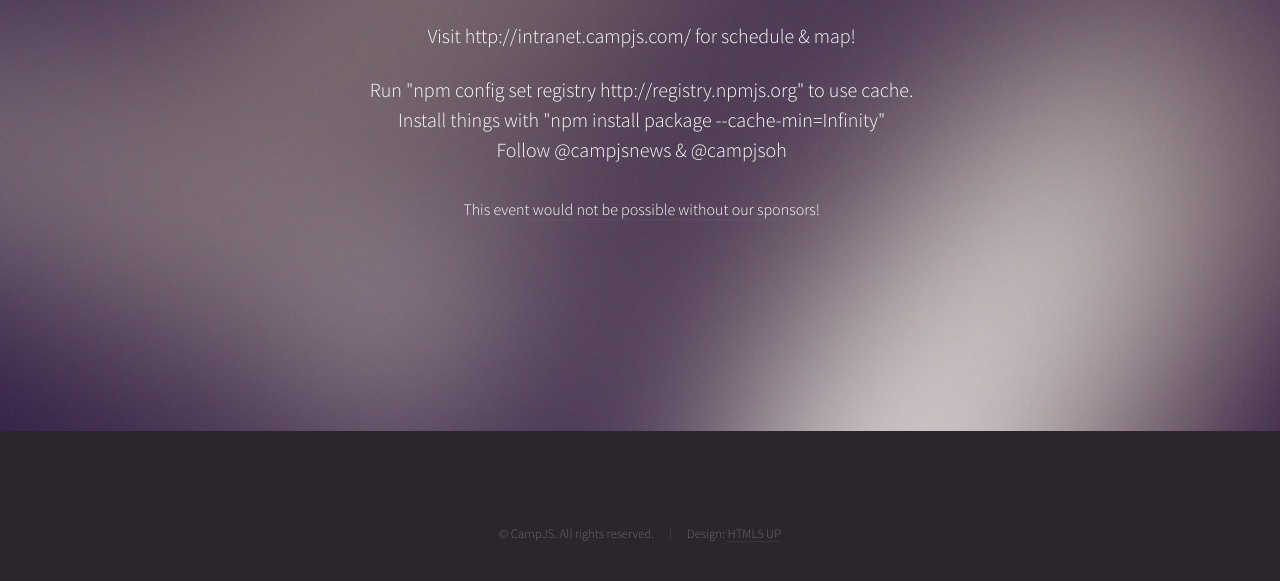
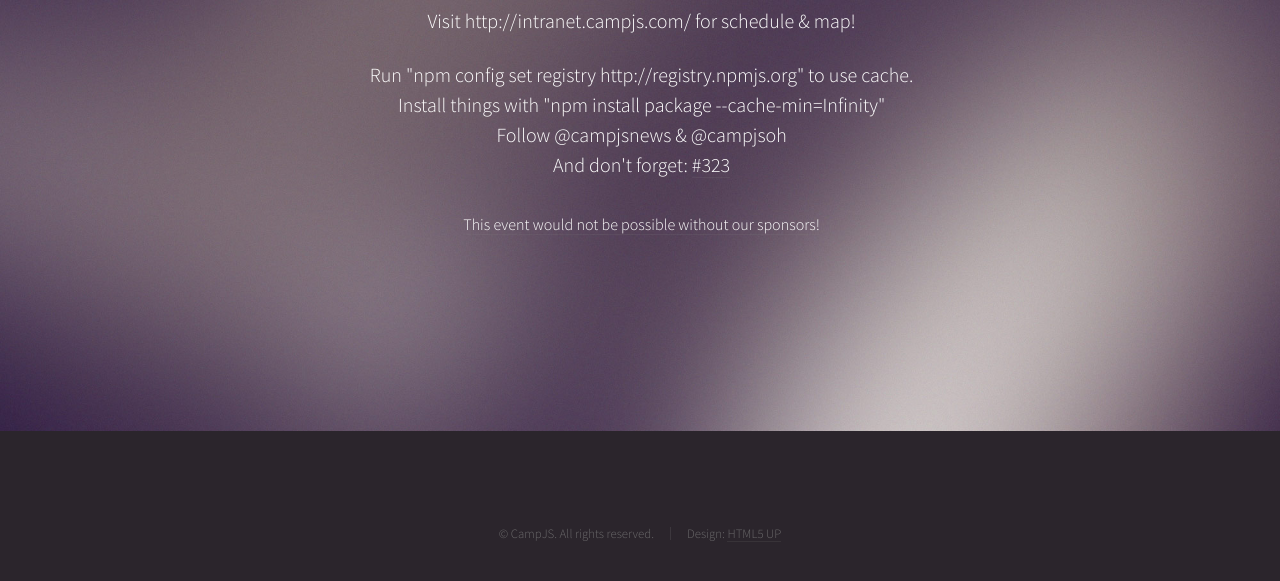
Before and after one commit to campjs/campjs-intranet-5, a plain HTML site: page index.html in a window 1280 px wide. Shown: the part 369-950 px from the top of the page. Drawn offline with Linux system fonts and the light colour scheme.

Commit message:
add xkcd 323 link

```diff
--- a/index.html
+++ b/index.html
@@ -32,6 +32,7 @@
                 <p>Run "npm config set registry http://registry.npmjs.org" to use cache.</p>
                 <p>Install things with "npm install package --cache-min=Infinity"</p>
                 <p>Follow @campjsnews &amp; @campjsoh</p>
+                <p>And don't forget: <a href="https://www.xkcd.com/323/">#323</a></p>
 							</header>
               <footer>
                 <a href="sponsors.html">This event would not be possible without our sponsors!</a>
```
